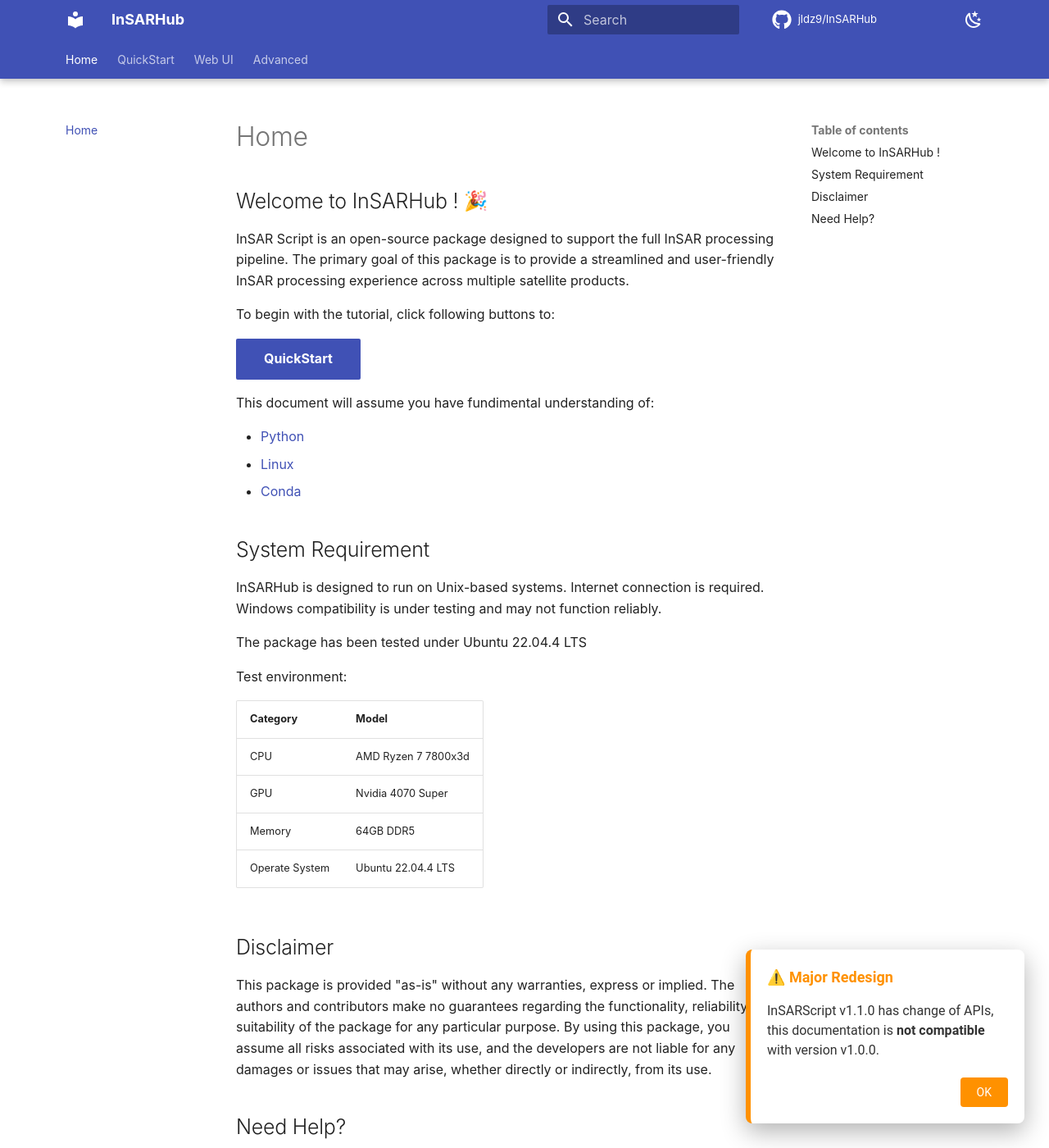
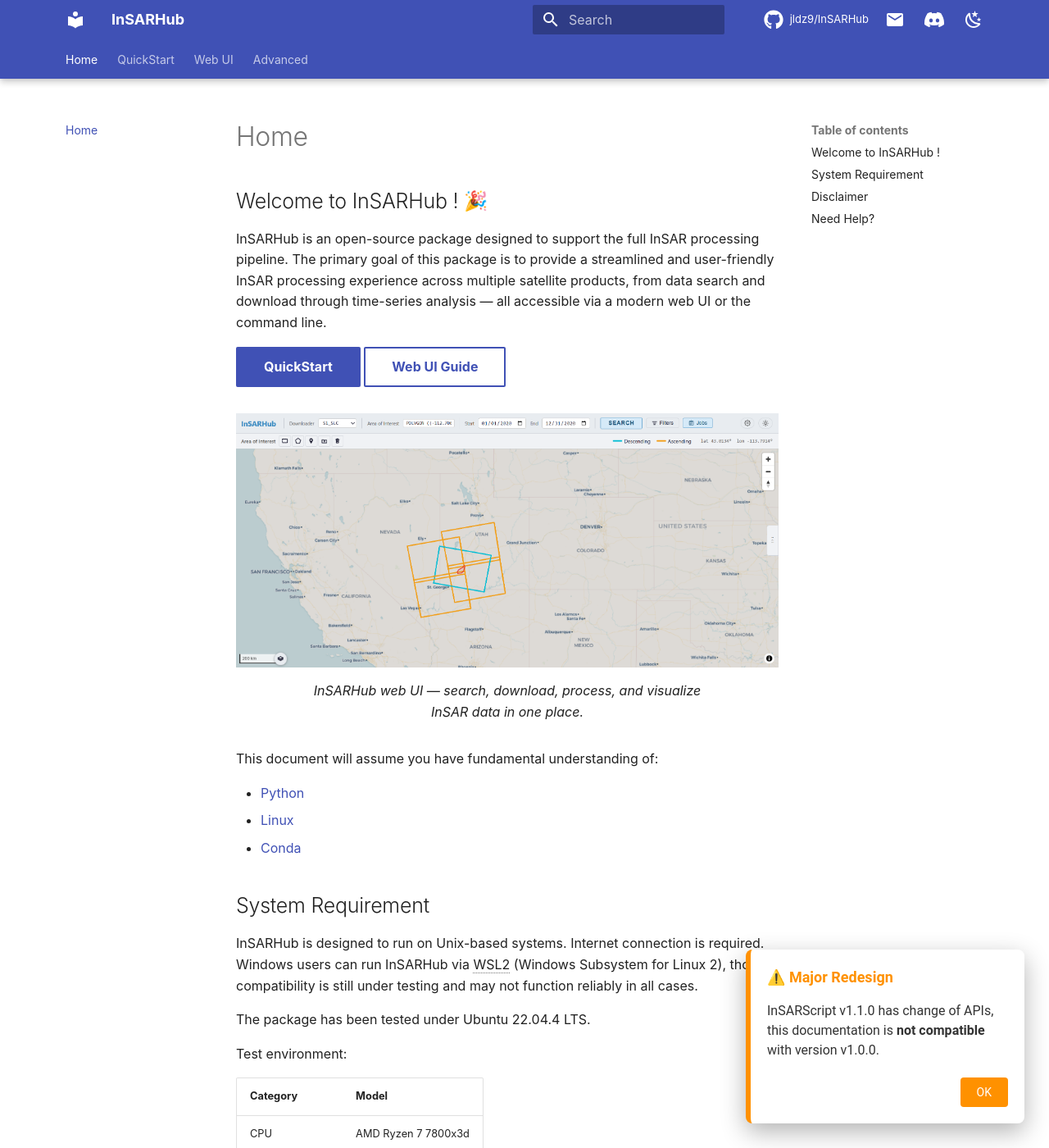
Before and after one commit to jldz9/InSARScript, an MkDocs documentation site: the page built from docs/index.md, in a window 1280 px wide and 1400 px high. Shown: the whole window at 82% size. Built offline with MkDocs 1.6.1 and Material for MkDocs 9.7.7, drawn with Linux system fonts in a browser that asks for light colours; emoji names are drawn with the system emoji font; some web fonts are replaced; comment, search, counter and statistics services are not loaded; the version menu is left out.

```diff
--- a/docs/index.md
+++ b/docs/index.md
@@ -1,15 +1,20 @@
 
 
 ## Welcome to InSARHub ! :tada:
-InSAR Script is an open-source package designed to support the full InSAR processing pipeline.
-The primary goal of this package is to provide a streamlined and user-friendly InSAR processing experience across multiple satellite products.
-
-To begin with the tutorial, click following buttons to:
+InSARHub is an open-source package designed to support the full InSAR processing pipeline.
+The primary goal of this package is to provide a streamlined and user-friendly InSAR processing experience across multiple satellite products, from data search and download through time-series analysis — all accessible via a modern web UI or the command line.
 
 [QuickStart](quickstart/install.md){ .md-button .md-button--lg .md-button--primary}
+[Web UI Guide](frontend/index.md){ .md-button .md-button--lg }
+
+![InSARHub Web UI](frontend/fig/overview_light.png#only-light){: .doc-img-wide }
+![InSARHub Web UI](frontend/fig/overview_dark.png#only-dark){: .doc-img-wide }
+/// caption
+InSARHub web UI — search, download, process, and visualize InSAR data in one place.
+///
 
 
-This document will assume you have fundimental understanding of:
+This document will assume you have fundamental understanding of:
 
 - [Python](https://www.w3schools.com/python/)
 - [Linux](https://www.geeksforgeeks.org/linux-commands-cheat-sheet/)
@@ -21,9 +26,9 @@ This document will assume you have fundimental understanding of:
 ## System Requirement
 
 InSARHub is designed to run on Unix-based systems. Internet connection is required.
-Windows compatibility is under testing and may not function reliably.
+Windows users can run InSARHub via WSL2 (Windows Subsystem for Linux 2), though compatibility is still under testing and may not function reliably in all cases.
 
-The package has been tested under Ubuntu 22.04.4 LTS
+The package has been tested under Ubuntu 22.04.4 LTS.
 
 *[WSL2]: Windows Subsystem for Linux 2
 
--- a/docs/overrides/main.html
+++ b/docs/overrides/main.html
@@ -49,6 +49,42 @@
   </style>
 {% endblock %}
 
+{% block header %}
+  {{ super() }}
+  <script>
+    document.addEventListener("DOMContentLoaded", function () {
+      var option = document.querySelector(".md-header__option");
+      if (!option) return;
+
+      function makeIcon(href, title, svgBody, newTab) {
+        var a = document.createElement("a");
+        a.href = href;
+        a.title = title;
+        if (newTab) { a.target = "_blank"; a.rel = "noopener"; }
+        a.className = "md-header__button md-icon";
+        a.innerHTML = '<svg xmlns="http://www.w3.org/2000/svg" viewBox="0 0 24 24" style="width:1.2rem;height:1.2rem;fill:currentColor;">' + svgBody + '</svg>';
+        return a;
+      }
+
+      var discord = makeIcon(
+        "https://discord.gg/RJJM42MBUU", "Discord",
+        '<path d="M20.317 4.37a19.791 19.791 0 0 0-4.885-1.515.074.074 0 0 0-.079.037c-.21.375-.444.864-.608 1.25a18.27 18.27 0 0 0-5.487 0 12.64 12.64 0 0 0-.617-1.25.077.077 0 0 0-.079-.037A19.736 19.736 0 0 0 3.677 4.37a.07.07 0 0 0-.032.027C.533 9.046-.32 13.58.099 18.057a.082.082 0 0 0 .031.057 19.9 19.9 0 0 0 5.993 3.03.078.078 0 0 0 .084-.028 14.09 14.09 0 0 0 1.226-1.994.076.076 0 0 0-.041-.106 13.107 13.107 0 0 1-1.872-.892.077.077 0 0 1-.008-.128 10.2 10.2 0 0 0 .372-.292.074.074 0 0 1 .077-.01c3.928 1.793 8.18 1.793 12.062 0a.074.074 0 0 1 .078.01c.12.098.246.198.373.292a.077.077 0 0 1-.006.127 12.299 12.299 0 0 1-1.873.892.077.077 0 0 0-.041.107c.36.698.772 1.362 1.225 1.993a.076.076 0 0 0 .084.028 19.839 19.839 0 0 0 6.002-3.03.077.077 0 0 0 .032-.054c.5-5.177-.838-9.674-3.549-13.66a.061.061 0 0 0-.031-.03zM8.02 15.33c-1.183 0-2.157-1.085-2.157-2.419 0-1.333.956-2.419 2.157-2.419 1.21 0 2.176 1.096 2.157 2.42 0 1.333-.956 2.418-2.157 2.418zm7.975 0c-1.183 0-2.157-1.085-2.157-2.419 0-1.333.955-2.419 2.157-2.419 1.21 0 2.176 1.096 2.157 2.42 0 1.333-.946 2.418-2.157 2.418z"/>',
+        true
+      );
+
+      var email = makeIcon(
+        "mailto:jiaweiliwork@outlook.com", "Email",
+        '<path d="M20 4H4c-1.1 0-2 .9-2 2v12c0 1.1.9 2 2 2h16c1.1 0 2-.9 2-2V6c0-1.1-.9-2-2-2zm0 4-8 5-8-5V6l8 5 8-5v2z"/>',
+        false
+      );
+
+      // Insert in reverse order so final left→right is: email | discord | [color toggle]
+      option.insertBefore(discord, option.firstChild);
+      option.insertBefore(email, discord);
+    });
+  </script>
+{% endblock %}
+
 {% block footer %}
   {{ super() }}
 
--- a/docs/stylesheets/extra.css
+++ b/docs/stylesheets/extra.css
@@ -5,6 +5,17 @@
 /* Move palette toggle to the right of the repo (git) button */
 .md-header__source {
     order: 1;
+    margin-left: 0;
+    min-width: 0;
+    width: auto;
+}
+.md-header__source .md-source {
+    padding: 0 0.4rem;
+    min-width: 0;
+    width: auto;
+}
+.md-header__source .md-source__repository {
+    max-width: none;
 }
 [data-md-component="palette"] {
     order: 2;
```
Also changed, not shown: docs/frontend/results.md (+6 -6 lines), mkdocs.yml (line endings or trailing spaces).
